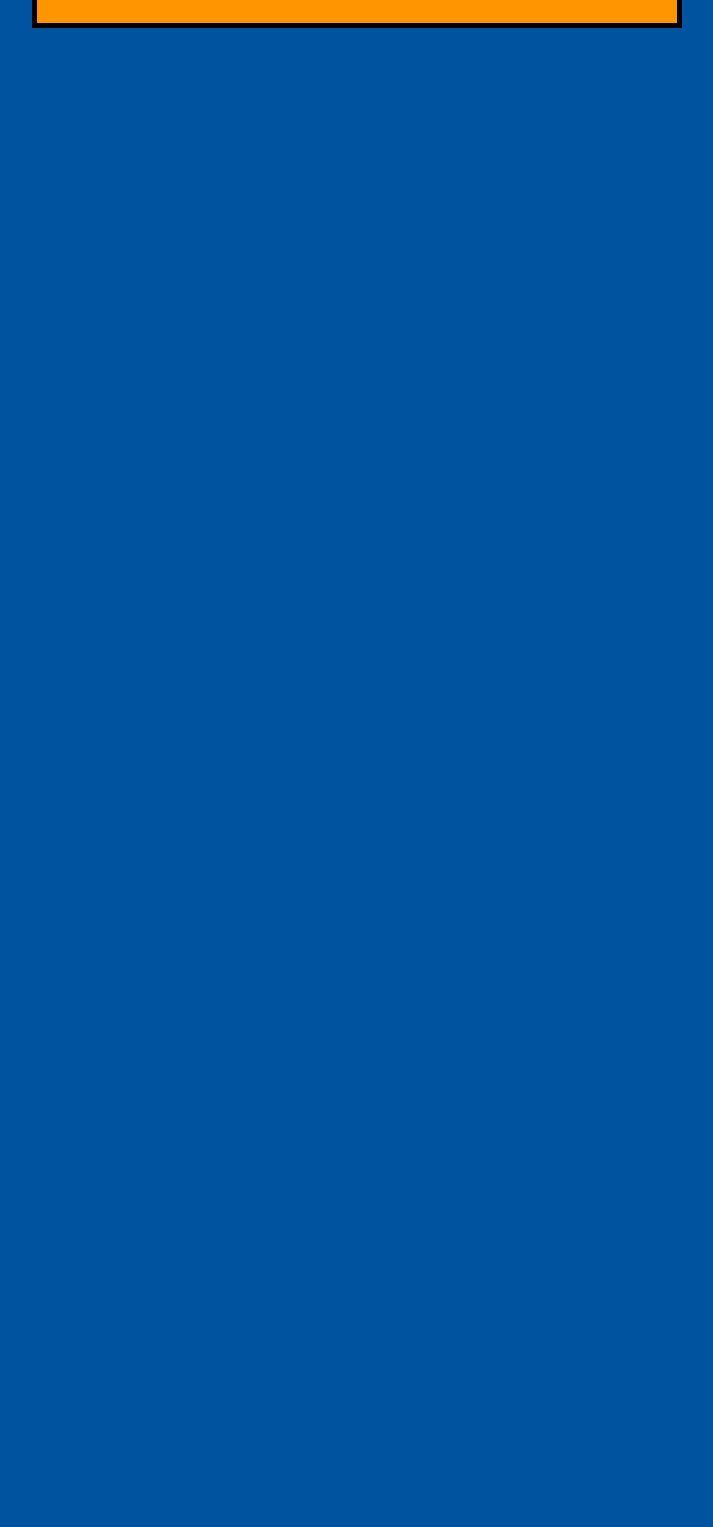
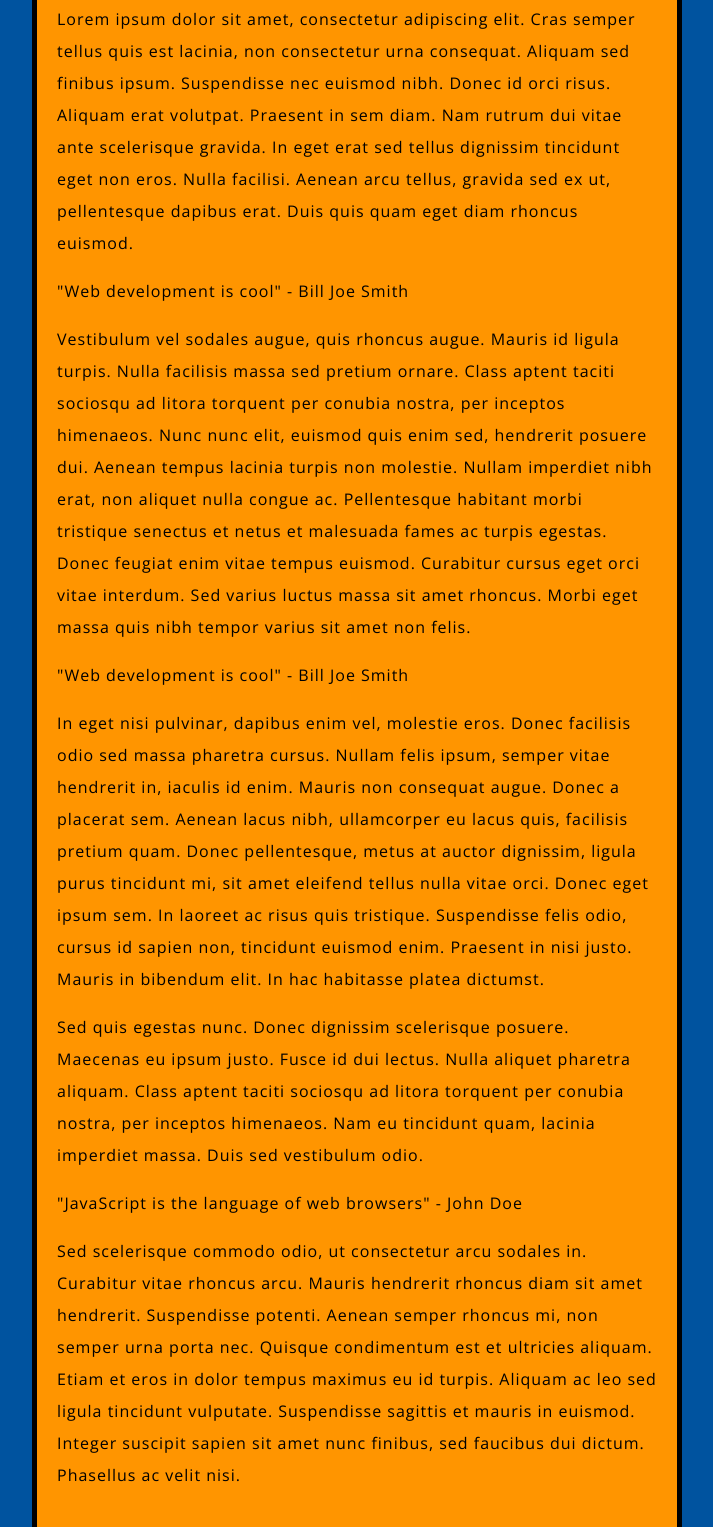
Before and after one commit to code4policy-archive/mozilla-website-pranavbhargava, a plain HTML site: page index.html in a window 1280 px wide. Shown: the part 780-2307 px from the top of the page, without its empty margins (283-996 px from the left). Before the commit the page ends 808 px from the top, so only its background shows below. Drawn offline with nearby package versions, Linux system fonts and the light colour scheme.

Commit message:
add more paragraphs

```diff
--- a/index.html
+++ b/index.html
@@ -27,5 +27,22 @@
 
     <p>Read the <a href="https://www.mozilla.org/en-US/about/manifesto/">Mozilla Manifesto</a> to learn even more about the values and principles that guide the pursuit of our mission.</p>
 
+    <p> Lorem ipsum dolor sit amet, consectetur adipiscing elit. Cras semper tellus quis est lacinia, non consectetur urna consequat. Aliquam sed finibus ipsum. Suspendisse nec euismod nibh. Donec id orci risus. Aliquam erat volutpat. Praesent in sem diam. Nam rutrum dui vitae ante scelerisque gravida. In eget erat sed tellus dignissim tincidunt eget non eros. Nulla facilisi. Aenean arcu tellus, gravida sed ex ut, pellentesque dapibus erat. Duis quis quam eget diam rhoncus euismod. </p>
+
+    <p id="mainquote" class="quote"> "Web development is cool" - Bill Joe Smith </p>
+
+    <p> Vestibulum vel sodales augue, quis rhoncus augue. Mauris id ligula turpis. Nulla facilisis massa sed pretium ornare. Class aptent taciti sociosqu ad litora torquent per conubia nostra, per inceptos himenaeos. Nunc nunc elit, euismod quis enim sed, hendrerit posuere dui. Aenean tempus lacinia turpis non molestie. Nullam imperdiet nibh erat, non aliquet nulla congue ac. Pellentesque habitant morbi tristique senectus et netus et malesuada fames ac turpis egestas. Donec feugiat enim vitae tempus euismod. Curabitur cursus eget orci vitae interdum. Sed varius luctus massa sit amet rhoncus. Morbi eget massa quis nibh tempor varius sit amet non felis. </p>
+
+    <p class="quote"> "Web development is cool" - Bill Joe Smith </p>
+
+    <p> In eget nisi pulvinar, dapibus enim vel, molestie eros. Donec facilisis odio sed massa pharetra cursus. Nullam felis ipsum, semper vitae hendrerit in, iaculis id enim. Mauris non consequat augue. Donec a placerat sem. Aenean lacus nibh, ullamcorper eu lacus quis, facilisis pretium quam. Donec pellentesque, metus at auctor dignissim, ligula purus tincidunt mi, sit amet eleifend tellus nulla vitae orci. Donec eget ipsum sem. In laoreet ac risus quis tristique. Suspendisse felis odio, cursus id sapien non, tincidunt euismod enim. Praesent in nisi justo. Mauris in bibendum elit. In hac habitasse platea dictumst. </p>
+
+    <p> Sed quis egestas nunc. Donec dignissim scelerisque posuere. Maecenas eu ipsum justo. Fusce id dui lectus. Nulla aliquet pharetra aliquam. Class aptent taciti sociosqu ad litora torquent per conubia nostra, per inceptos himenaeos. Nam eu tincidunt quam, lacinia imperdiet massa. Duis sed vestibulum odio. </p>
+
+    <p class="quote"> "JavaScript is the language of web browsers" - John Doe </p>
+
+    <p> Sed scelerisque commodo odio, ut consectetur arcu sodales in. Curabitur vitae rhoncus arcu. Mauris hendrerit rhoncus diam sit amet hendrerit. Suspendisse potenti. Aenean semper rhoncus mi, non semper urna porta nec. Quisque condimentum est et ultricies aliquam. Etiam et eros in dolor tempus maximus eu id turpis. Aliquam ac leo sed ligula tincidunt vulputate. Suspendisse sagittis et mauris in euismod. Integer suscipit sapien sit amet nunc finibus, sed faucibus dui dictum. Phasellus ac velit nisi. </p>
+
+
 </body>
 </html>
```
